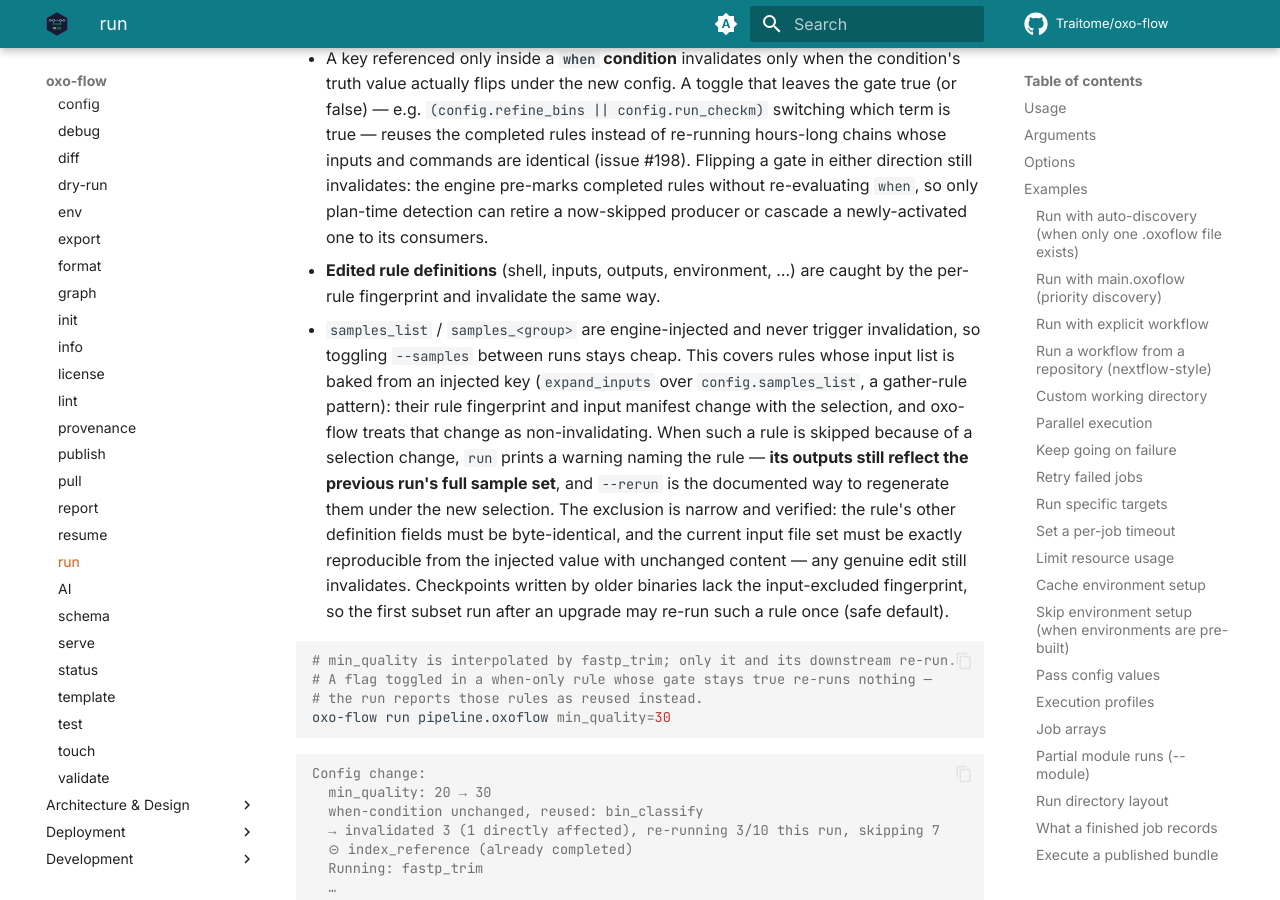
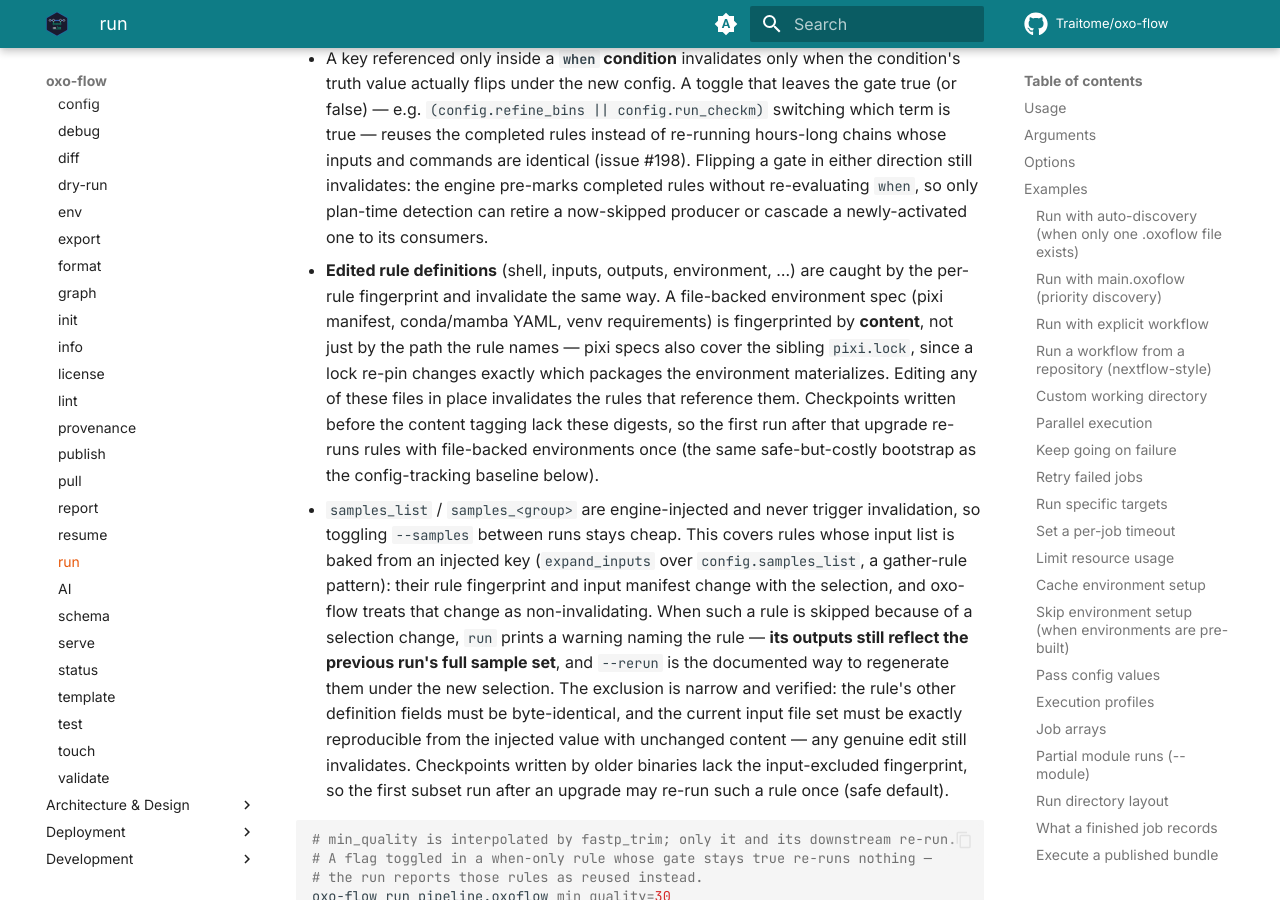
Before and after one commit to Traitome/oxo-flow, an MkDocs documentation site: the page built from docs/guide/src/commands/run.md, in a window 1280 px wide and 900 px high, scrolled down 18503 px. Built offline with MkDocs 1.6.1 and Material for MkDocs 9.7.7, drawn with Linux system fonts in a browser that asks for light colours; comment, search, counter and statistics services are not loaded; the version menu is left out.

Commit message:
docs: document environment-file content in fingerprints and pixi cache key
run.md's config-changes section now states that file-backed environment
specs are fingerprinted by content (pixi manifest + sibling lock,
conda/mamba YAML, venv requirements), with the one-time re-run note for
checkpoints written before the tagging (#827).

environment-system.md's Pixi section documents the cache-key format
(pixi:<path>:<hash8>:<hash8>) and the lock re-pin invalidation, mirroring
the existing venv #532 paragraph.

```diff
--- a/docs/guide/src/commands/run.md
+++ b/docs/guide/src/commands/run.md
@@ -797,7 +797,16 @@ compares them against the current workflow:
     detection can retire a now-skipped producer or cascade a newly-activated
     one to its consumers.
 - **Edited rule definitions** (shell, inputs, outputs, environment, …) are
-  caught by the per-rule fingerprint and invalidate the same way.
+  caught by the per-rule fingerprint and invalidate the same way. A
+  file-backed environment spec (pixi manifest, conda/mamba YAML, venv
+  requirements) is fingerprinted by **content**, not just by the path the
+  rule names — pixi specs also cover the sibling `pixi.lock`, since a lock
+  re-pin changes exactly which packages the environment materializes.
+  Editing any of these files in place invalidates the rules that reference
+  them. Checkpoints written before the content tagging lack these digests,
+  so the first run after that upgrade re-runs rules with file-backed
+  environments once (the same safe-but-costly bootstrap as the
+  config-tracking baseline below).
 - `samples_list` / `samples_<group>` are engine-injected and never trigger
   invalidation, so toggling `--samples` between runs stays cheap. This
   covers rules whose input list is baked from an injected key
```
Also changed, not shown: docs/guide/src/reference/environment-system.md (+1 -1 lines).
